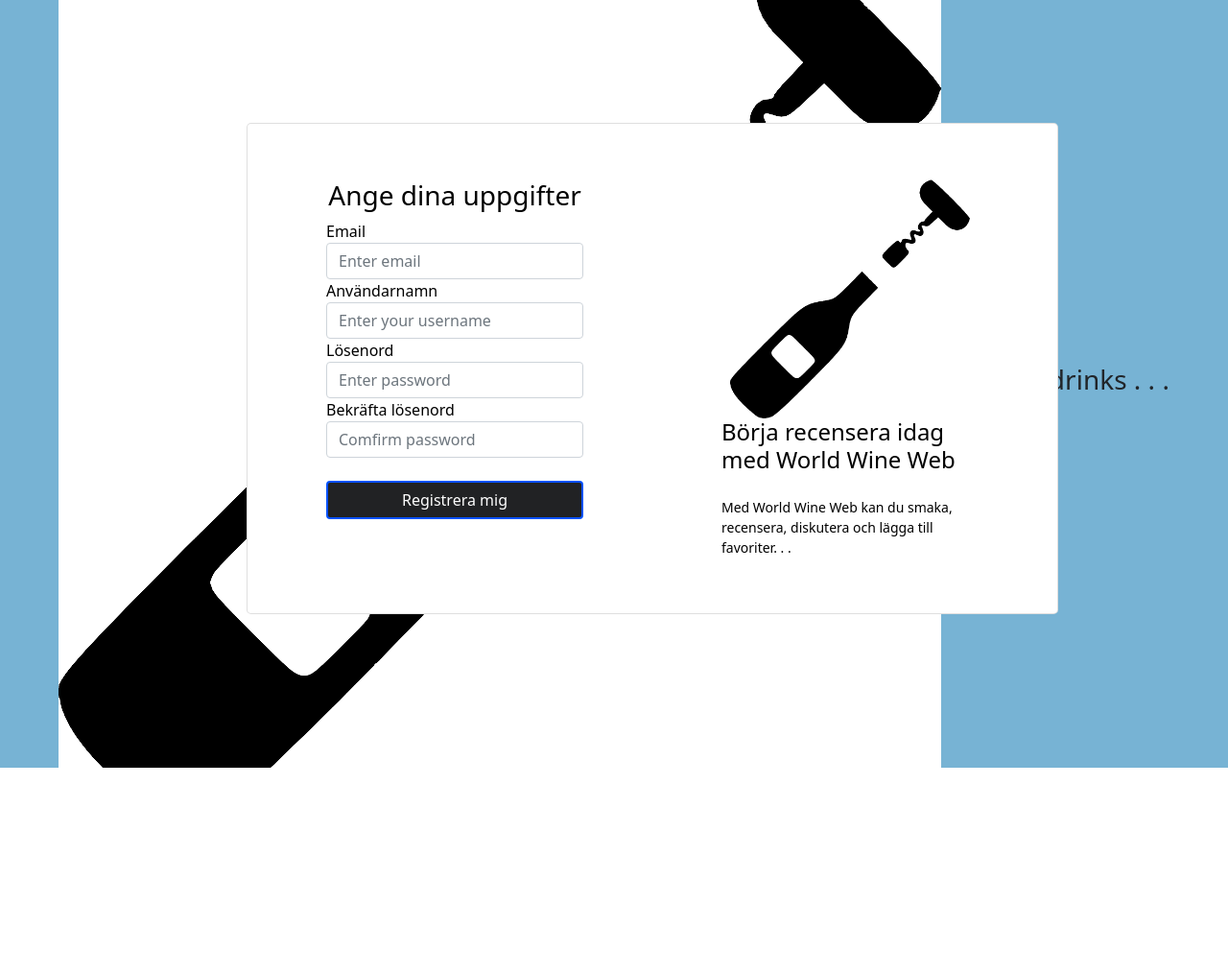
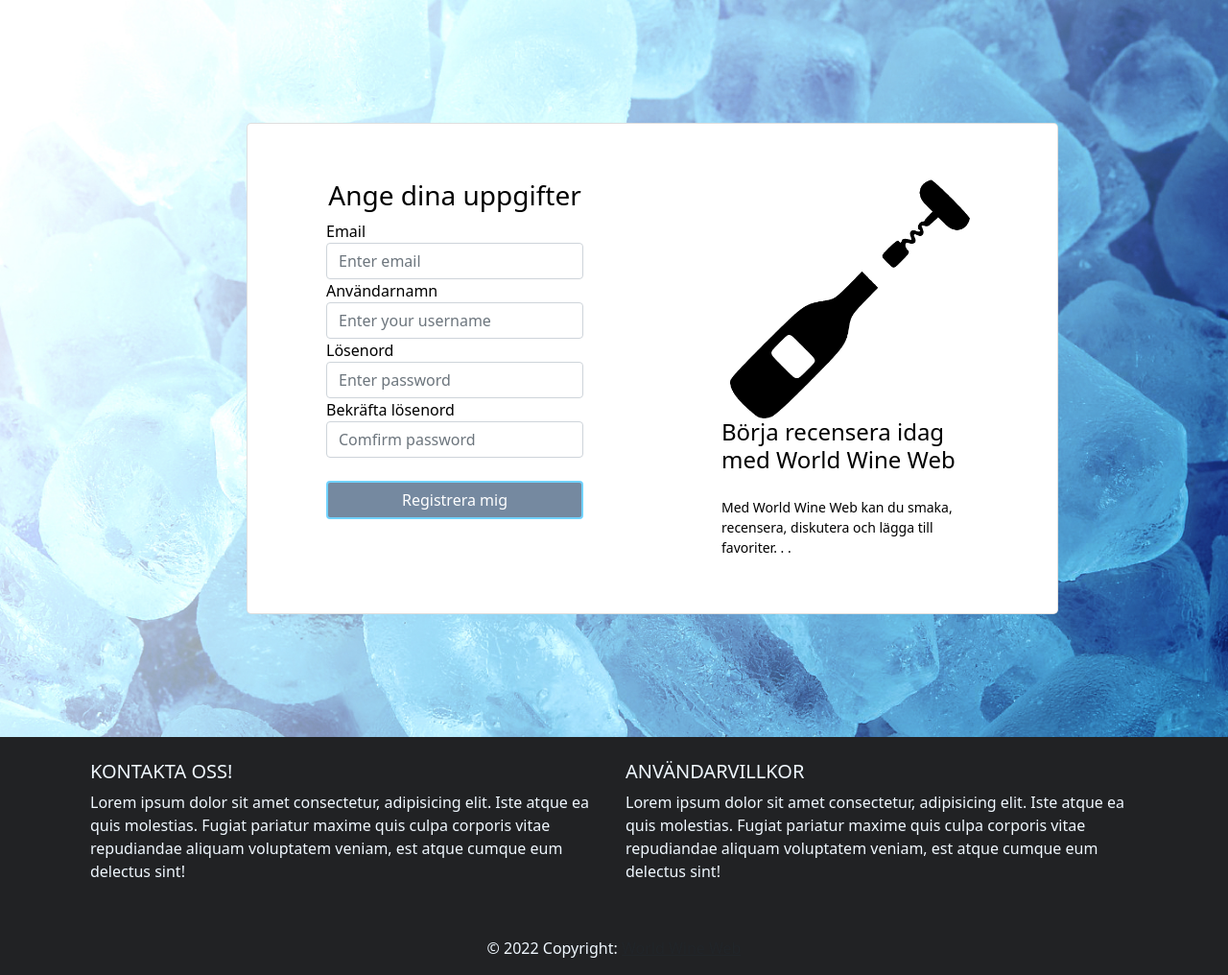
Before and after one commit to LifesApples/WorldWineWeb, a Flask app: page /sign-up in a window 1280 px wide. Shown: the whole page at 96% size. Before the commit the page ends 800 px from the top, so only its background shows below. Run offline with Flask 2, Linux system fonts and the light colour scheme.

Commit message:
WWW slutlig CSS version
Allmän clean up, slutliga ändringar av css. Oanvända filer raderades.

```diff
--- a/WWW/website/static/style.css
+++ b/WWW/website/static/style.css
@@ -1,3 +1,4 @@
+
 #bg{
     background-image: url(images/ice_cubes.jpg);
     -webkit-background-size: cover;
@@ -75,8 +76,8 @@
     padding-bottom: 10px;
 }
 #details_btn{
-    background-color:#212224;
-    border: 2px solid #0051ff;
+    background-color: rgb(117, 137, 160);
+    border: 2px solid rgb(112, 210, 255);
     width: 100%;
 }
 #main_product_container{
@@ -87,7 +88,6 @@
     width: 750px;
 
     overflow: hidden;
-
 
     padding: 20px;
     box-shadow: 0px 0px 10px rgb(98, 104, 111);
@@ -144,21 +144,6 @@
     padding-inline: 50px;
     margin: auto;
 }
-/*
-@media screen and (min-width:800px){
-    .nav_container{
-        margin-bottom: -20px;
-        padding-bottom: 10px;
-
-        width: 100%;
-
-    }
-    #web_logo{
-        width: 100px;
-        height: 100px;
-        margin-top: -15px;
-    }
-} */
 .card-title{
     font-family:'Trebuchet MS', 'Lucida Sans Unicode', 'Lucida Grande', 'Lucida Sans', Arial, sans-serif
 }
@@ -193,6 +178,7 @@
     padding-bottom: 10px;
 
     width: 85%;
+    height: 75px;
     display: flex;
     justify-content: center;
 
@@ -201,9 +187,9 @@
     width: 10%;
 }
 #web_logo{
-    width: 130px;
-    height: 130px;
-    margin-top: -15px;
+    width: 100px;
+    height: 100px;
+    margin-top: -20px;
 }
 
 .card-img-top {
@@ -228,68 +214,3 @@
     color: aliceblue;
     justify-content: center;
 }
-
-/*
-.loader-wrapper{
-    width: 100%;
-    height: 100%;
-    position:absolute;
-    top: 0;
-    left: 0;
-    background-color: #242f3f;
-    display: flex;
-    justify-content: center;
-    align-items: center;
-}
-.loader{
-    display: inline-block;
-    width: 30px;
-    height: 30px;
-    position: relative;
-    border: 4px solid #Ffff;
-    animation: loader 2s infinite ease;
-}
-.loader-inner{
-    vertical-align: top;
-    display: inline-block;
-    width: 100%;
-    background-color: #fff;
-    animation: loader-inner 2s infinite ease-in;
-}
-.loader::after {
-    content: '\2026';
-    display: inline-block;
-    overflow: hidden;
-    vertical-align: bottom;
-    animation: dots steps(4, end) 2s infinite;
-    width: 0px;
-  }
-@keyframes loader{
-    0% {transform: rotate(0deg);}
-    25% {transform: rotate(180deg);}
-    50% {transform: rotate(180deg);}
-    75% {transform: rotate(360deg);}
-    100% {transform: rotate(360deg);}
-}
-@keyframes loader-inner{
-    0% {height: 0%;}
-    25% {height: 0%;}
-    50% {height: 100%;}
-    75% {height: 100%;}
-    100% {height: 0%;}
-}
-*/
-
-.preload{
-    position: fixed;
-    top: 0;
-    width: 100%;
-    height: 100%;
-    background: #77b3d4;
-
-    display: flex;
-    justify-content: center;
-    align-items: center;
-
-
-}
--- a/WWW/website/templates/product_page.html
+++ b/WWW/website/templates/product_page.html
@@ -72,7 +72,6 @@
                     <br>
                     <li> Typ: {{columns[18]}}, {{columns[19]}}</li>
                     <li>volym: ~{{columns[3]}}ml</li>
-                    <li> Organisk: {{columns[11]}}</li>
                     <li> alkoholhalt: {{columns[13]}}%</li>
                     <li> Medel pris: {{columns[14]}}kr</li>
                     <hr class="dashed">
@@ -95,11 +94,6 @@
           {% endfor %}
         </div>
 
-        <div style="background-color:grey;">
-          <input type="text" id="comment-box" placeholder="Enter comment">
-          <button> <a href="/comments" class="btn btn-info opacity-80 btn-lg">posta</a> </button>
-          <ul id="unordered">
-        </div>
 
         <footer >
           <div class="container p-4">
--- a/WWW/website/templates/sign_up.html
+++ b/WWW/website/templates/sign_up.html
@@ -13,11 +13,7 @@
     </head>
 
     <body id="bg" style="background-color: #3c5586;">
-      <div class="preload">
-        <img src="/static/images/bottles.png" alt="flaska">
-        <h3> Pouring drinks . . . </h3>
 
-      </div>
         <main>
             <section class="h-100 gradient-form" >
                 <div class="container py-5 h-100">
```
Also changed, not shown: WWW/website/js/loader.js (deleted, +0 -11 lines), WWW/website/templates/comments.html (deleted, +0 -17 lines).
